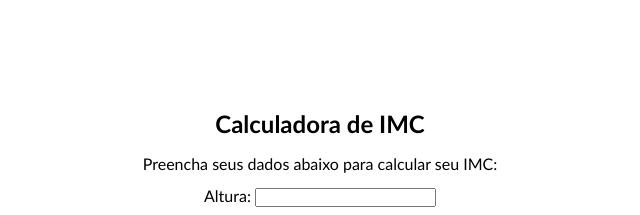
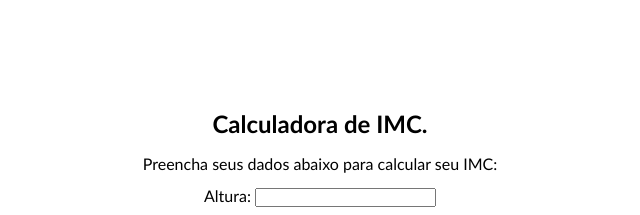
Before and after one commit to bgslucas/tarefa-ebac-git, a plain HTML site: page index.html in a window 1280 px wide. Shown: the top 215 px of the page, 320-960 px from the left. Drawn offline with Linux system fonts and the light colour scheme.

Commit message:
Alteração título

```diff
--- a/index.html
+++ b/index.html
@@ -10,7 +10,7 @@
 </head>
 <body>
 
-    <h2>Calculadora de IMC</h2>
+    <h2>Calculadora de IMC.</h2>
 
     <p>Preencha seus dados abaixo para calcular seu IMC:</p>
 
```
